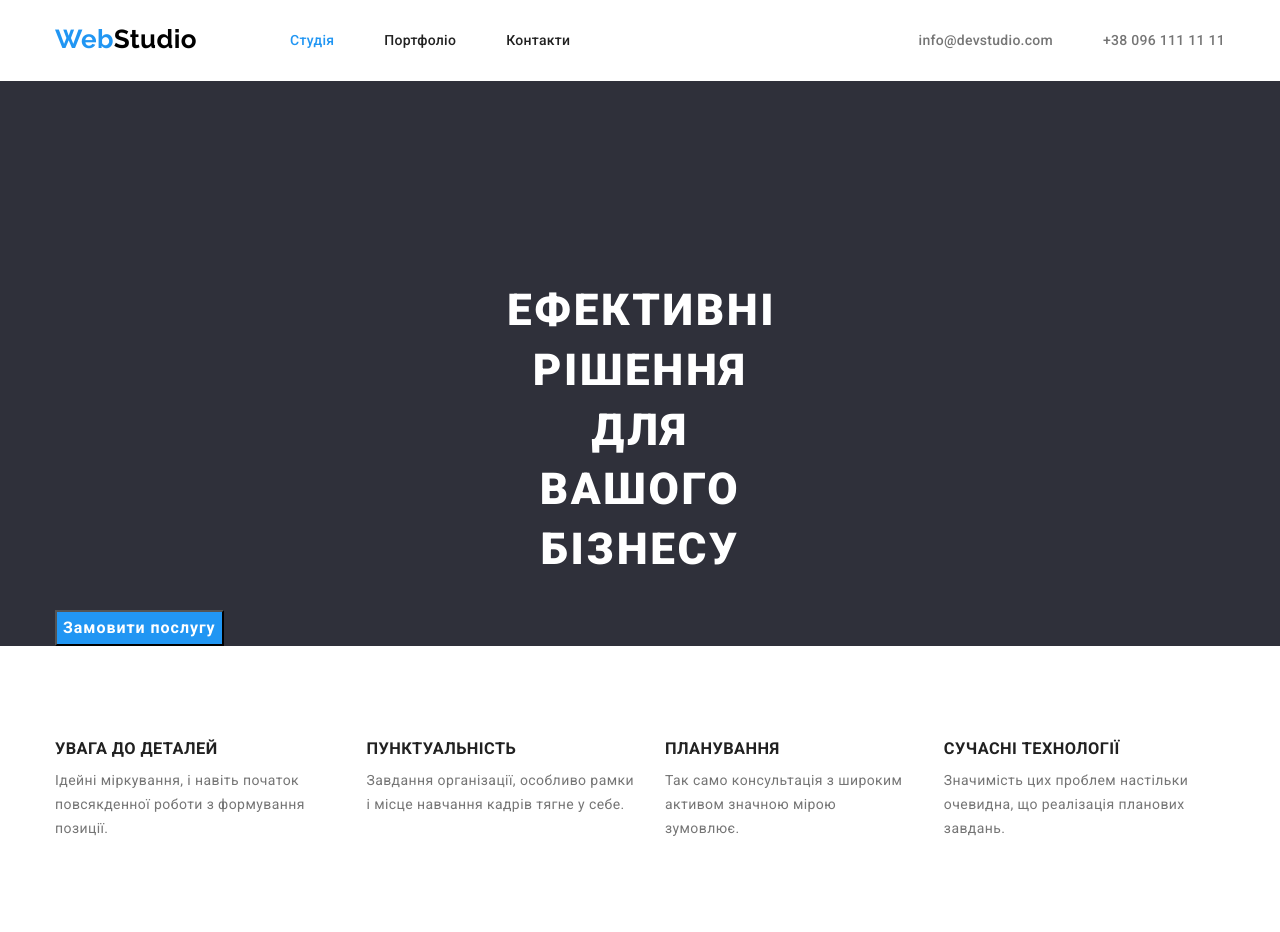
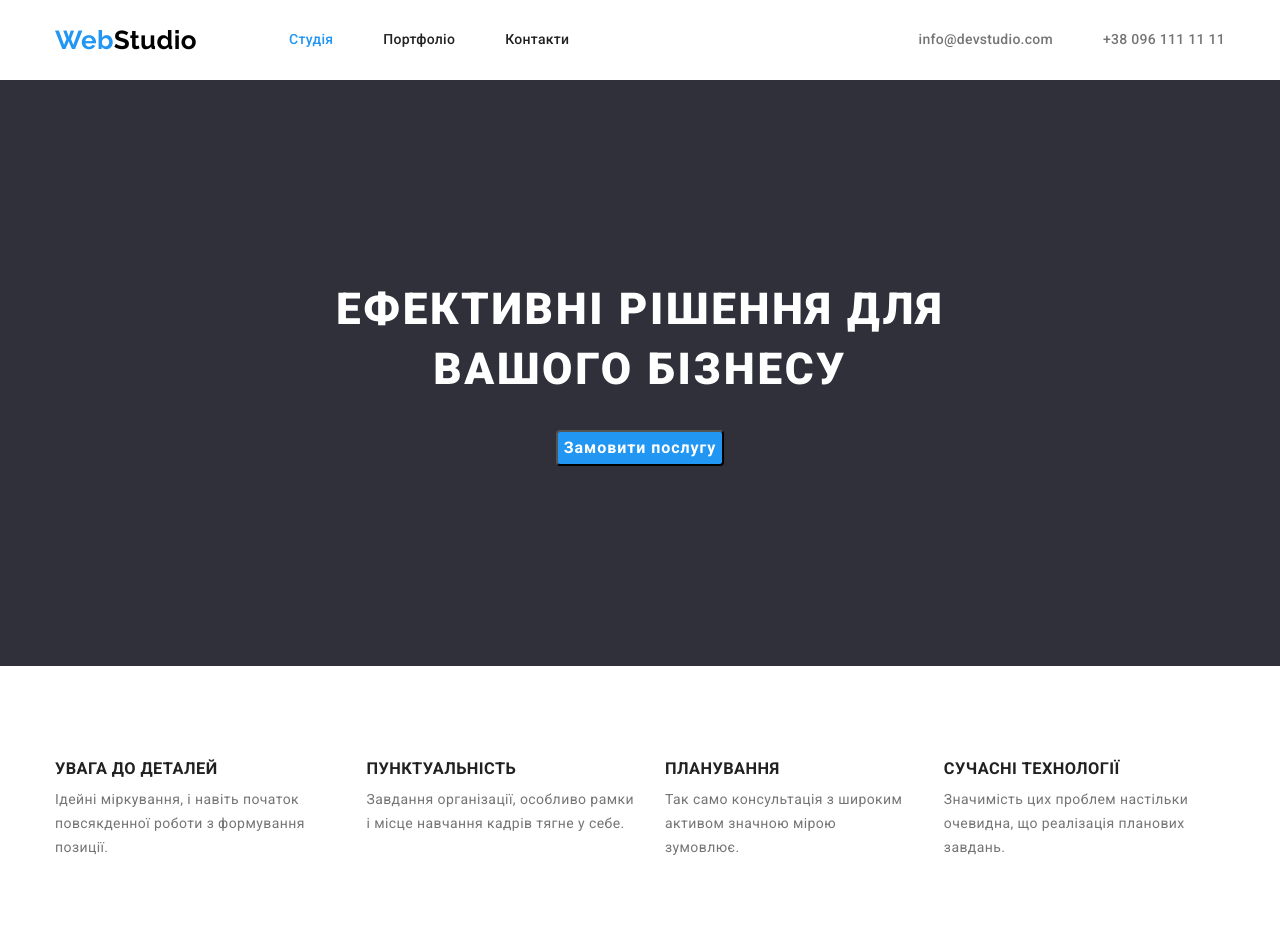
Before and after one commit to YaroslavMudriy/goit-markup-hw-03, a plain HTML site: page index.html in a window 1280 px wide. Shown: the top 932 px of the page. Drawn offline with nearby package versions, Linux system fonts and the light colour scheme.

Commit message:
Частково додано стилі до геометрії та позиціонування сторінки Студіо

```diff
--- a/css/styles.css
+++ b/css/styles.css
@@ -29,7 +29,7 @@ p {
 
 ul {
     margin-top: 0;
-    margin-bottom: 0;
+    margin-top: 0;
     padding-left: 0;
 }
 
@@ -39,14 +39,6 @@ body {
     font-family: var(--primary-font-family);
     letter-spacing: 0.03em;
     color: var(--primary-text-color);
-}
-
-.container {
-    width: 1200px;
-    margin-left: auto;
-    margin-right: auto;
-    padding-left: 15px;
-    padding-right: 15px;
 }
 
 .link {
@@ -64,10 +56,37 @@ img {
 }
 
 button {
+    font-family: inherit;
     cursor: pointer;
 }
 
-/*--HEADER--*/
+/*==HEADER==*/
+
+/*==навігація==*/
+
+.container {
+    width: 1200px;
+    padding-left: 15px;
+    padding-right: 15px;
+    margin-left: auto;
+    margin-right: auto;
+}
+
+.page-header-box {
+    display: flex;
+    justify-content: space-between;
+    align-items: center;
+}
+
+.page-header {
+    display: flex;
+    align-items: center;
+}
+
+.page-nav {
+    display: flex;
+    align-items: center;
+}
 
 .main-logo {
         font-family: var(--logo-font-family);
@@ -77,7 +96,9 @@ button {
         text-decoration: none;
         color: var(--primery-logo-text-color);
         padding-top: 24px;
-        padding-bottom: 25px;
+        padding-bottom: 24px;
+        margin-right: 92px;
+        display: block;
 }
 
 .logo-dark {
@@ -88,30 +109,14 @@ button {
     color: var(--secondary-logo-text-light);
 }
 
-/*--HEADER--*/
-
-.page-header-container {
+.menu {
     display: flex;
     align-items: center;
+    margin-bottom: 0px;
 }
 
-.page-nav {
-    display: flex;
-}
-
-.menu {
-    display: flex;
-    column-gap: 50px;
-    padding-top: 32px;
-    padding-bottom: 32px;
-}
-
-.menu-contact {
-    display: flex;
-}
-
-.main-logo {
-    margin-right: 93px;
+.menu-item:not(:last-child) {
+    margin-right: 50px;
 }
 
 
@@ -120,6 +125,10 @@ button {
     line-height: 1.14;
     letter-spacing: 0.02em;
     color: var(--primary-text-color);
+    display: block;
+    padding-top: 32px;
+    padding-bottom: 32px;
+
 }
 
 .menu-link:hover,
@@ -131,10 +140,32 @@ button {
     color: var(--accent-color);
 }
 
-.menu-contact {
-    margin-left: auto;
+.header-mail {
+    display: block;
     padding-top: 32px;
     padding-bottom: 32px;
+}
+
+.header-mail-item {
+    margin-left: auto;
+}
+
+.header-phone-item {
+    margin-left: 50px;
+}
+
+.header-phone {
+    display: block;
+    padding-top: 32px;
+    padding-bottom: 32px;
+}
+
+/*==Header контакти: пошта, телефон==*/
+
+.menu-contact {
+    display: flex;
+    align-items: center;
+    margin-bottom: 0px;
 }
 
 .header-mail,
@@ -145,15 +176,9 @@ button {
         color: var(--secondary-text-color);
 }
 
-
-
 .header-mail:hover,
 .header-mail:focus {
     color: var(--accent-color);
-}
-
-.header-phone {
-    margin-left: 50px;
 }
 
 .header-phone:hover,
@@ -161,11 +186,17 @@ button {
     color: var(--accent-color);
 }
 
-/*--HERO/SECTION-SERVICE--*/
+/*==MAIN==*/
+
+/*==section-service/ Секція 1 ефективні рішення==*/
+
 
 .section-service {
     background: var(--background-section-service);
+    padding-top: 200px;
+    padding-bottom: 200px;
 }
+
 
 .top-title {
         font-weight: 900;
@@ -175,9 +206,10 @@ button {
         letter-spacing: 0.06em;
         text-transform: uppercase;
         color: var(--primary-light-color-text);
-        padding-top: 200px;
-        padding-left: 452px;
-        padding-right: 452px;
+        margin-bottom: 30px;
+        margin-left: auto;
+        margin-right: auto;
+        width: 700px;
 }
 
 .top-btn {
@@ -191,7 +223,9 @@ button {
         cursor: pointer;
         color: var(--primary-light-color-text);
         background: var(--top-button-background);
-        margin-top: 30px;
+        margin-left: auto;
+        margin-right: auto;
+        border-radius: 4px;
 }
 
 .top-btn:hover,
@@ -199,21 +233,8 @@ button {
     background: var(--top-button-accent-background);
 }
 
-/*--section-advantages--*/
-
-.section {
-    padding-top: 94px;
-    padding-bottom: 94px;
-}
-
-.list-advantages-container {
-    display: flex;
-    flex-basis: calc((100% - 90px) / 4)
-}
-
-.item-advantages:not(:last-child) {
-    margin-right: 30px;
-}
+/*==section-advantages/Секція 2 Наші переваги,
+заголовок прихований==*/
 
 .visually-hidden {
     position: absolute;
@@ -226,6 +247,20 @@ button {
     clip: rect(0 0 0 0);
     clip-path: inset(50%);
     margin: -1px;
+}
+
+.section-advantages {
+    padding-top: 94px;
+    padding-bottom: 94px;
+}
+
+.list-advantages {
+    display: flex;
+    column-gap: 30px;
+    margin-left: auto;
+    margin-right: auto;
+    margin-bottom: 0px;
+
 }
 
 .subtitle-advantages {
@@ -241,16 +276,21 @@ button {
         color: var(--secondary-text-color);
 }
 
-/*--section-our-work--*/
+/*==section-our-work/Секція 3 Чим ми займаємося==*/
+
+.section-our-work {
+    padding-bottom: 94px;
+}
 
 .title-our-work {
         font-weight: 700;
         font-size: 36px;
         line-height: 1.17;
         text-align: center;
+        margin-bottom: 50px;
 }
 
-/*--section-team--*/
+/*==section-team/Секція 4 представлена Наша команда==*/
 
 .section-team {
     background: var(--section-time-background);
@@ -261,6 +301,12 @@ button {
     font-size: 36px;
     line-height: 1.17;
     text-align: center;
+}
+
+.list-our-work {
+    display: flex;
+    column-gap: 30px;
+    margin-bottom: 0px;
 }
 
 .item-team {
@@ -282,7 +328,7 @@ button {
         color: var(--secondary-text-color);
 }
 
-/*--footer--*/
+/*===FOOTER/Футер-підвал==*/
 
 .footer {
     background: var(--footer-background);
@@ -320,7 +366,9 @@ address {
     color: var(--accent-color);
 }
 
-/*--section-portfolio--*/
+/*==MAIN/сторінки portfolio==*/
+
+/*==section-portfolio/Секція Портфоліо==*/
 
 .btn-filter {
         font-weight: 500;
--- a/index.html
+++ b/index.html
@@ -15,7 +15,7 @@
 <body>
  <!--Шапка сайта-->
  <header class="page-header">
-    <div class="container page-header-container">
+    <div class="container page-header-box">
      <nav class="page-nav">
          <a class="main-logo" href="./index.html" lang="en">Web<span class="logo-dark">Studio</span></a>
          <ul class="menu list">
@@ -24,39 +24,40 @@
              <li class="menu-item"><a class="menu-link link" href="#">Контакти</a></li>
          </ul>
       </nav>
+
      <ul class="menu-contact list">
-        <li><a class="header-mail link" href="mailto:info@devstudio.com">info@devstudio.com</a></li>
-        <li><a class="header-phone link" href="tel:+380961111111">+38 096 111 11 11</a></li>
+         <li class="header-mail-item"><a class="header-mail link" href="mailto:info@devstudio.com">info@devstudio.com</a></li>
+         <li class="header-phone-item"><a class="header-phone link" href="tel:+380961111111">+38 096 111 11 11</a></li>
      </ul>
     </div>
  </header>
  <!--Основний контент сторінки сайту-->
   <main class="studio-main">
     <!--Секція 1 ефективні рішення-->
-    <section class="section-service">
-        <div class="container">
+    <section class="section-service section">
+        <div class="container service-box">
         <h1 class="top-title">Ефективні рішення для вашого бізнесу</h1>
         <button class="top-btn" type="button">Замовити послугу</button>
         </div>
     </section>
     <!--Секція 2 Наші переваги, заголовок прихований-->
-    <section class="section-advantages section">
+    <section class="section-advantages">
+        <div class="container">
         <h2 class="title-advantages visually-hidden">Наші переваги</h2>
         <ul class="list-advantages list">
-            <div class="container list-advantages-container">
-            <li class="item-advantages">
+            <li>
                 <h3 class="subtitle-advantages">Увага до деталей</h3>
                 <p class="text-advantages">Ідейні міркування, і навіть початок повсякденної роботи з формування позиції.</p>
             </li>
-            <li class="item-advantages">
+            <li>
                 <h3 class="subtitle-advantages">Пунктуальність</h3>
                 <p class="text-advantages">Завдання організації, особливо рамки і місце навчання кадрів тягне у себе.</p>
             </li>
-            <li class="item-advantages">
+            <li>
                 <h3 class="subtitle-advantages">Планування</h3>
                 <p class="text-advantages">Так само консультація з широким активом значною мірою зумовлює.</p>
             </li>
-            <li class="item-advantages">
+            <li>
                 <h3 class="subtitle-advantages">Сучасні технології</h3>
                 <p class="text-advantages">Значимість цих проблем настільки очевидна, що реалізація планових завдань.</p>
             </li>
@@ -76,7 +77,6 @@
     </section>
     <!--Секція 4 представлена Наша команда-->
     <section class="section-team">
-        <div class="container">
         <h2 class="title-team">Наша команда</h2>
         <ul class="list-team list">
             <li class="item-team">
@@ -100,12 +100,10 @@
                 <p class="post-team" lang="en">UI Designer</p>
             </li>
         </ul>
-        </div>
     </section>
   </main>
   <!--Футер сторінки сайту-->
   <footer class="footer">
-    <div class="container">
     <a class="main-logo" href="./index.html" lang="en">Web<span class="logo-light">Studio</span></a>
     <address class="address">
         <ul class="list-address list address-mail address-phone">
@@ -114,7 +112,6 @@
             <li><a class="link-address-phone link" href="tel:+380961111111">+38 096 111 11 11</a></li>
         </ul>
     </address>
-    </div>
   </footer>
 </body>
 </html>
```
Lines whose indentation alone changed are shown as unchanged.
